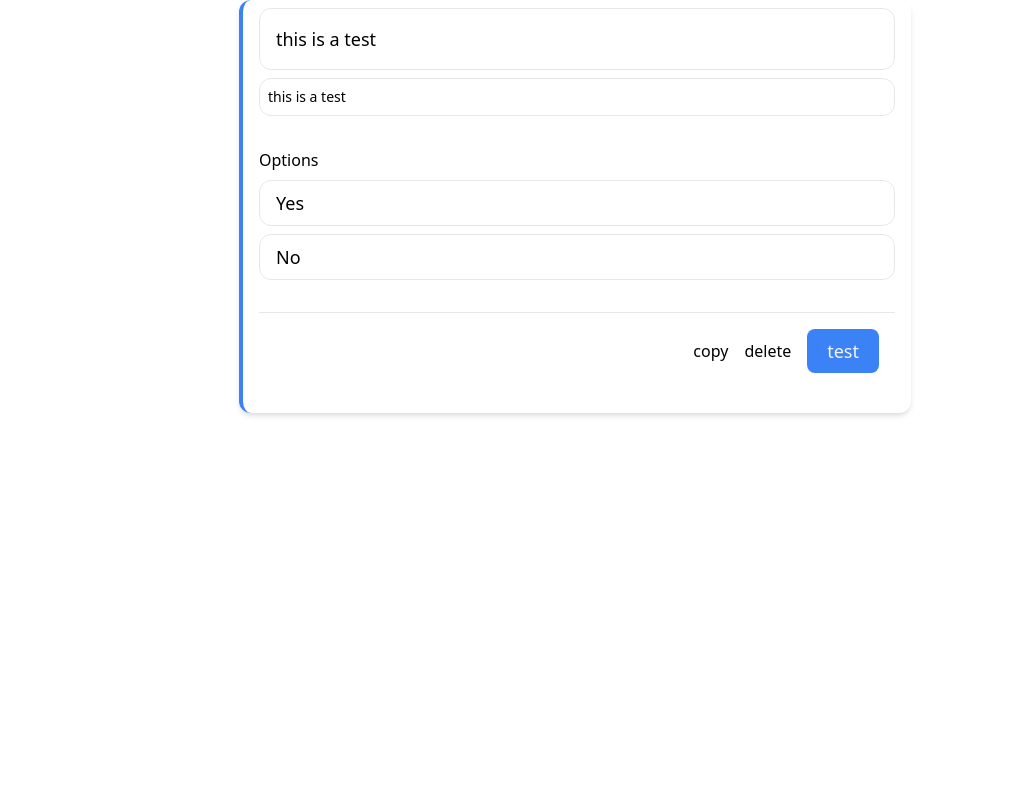
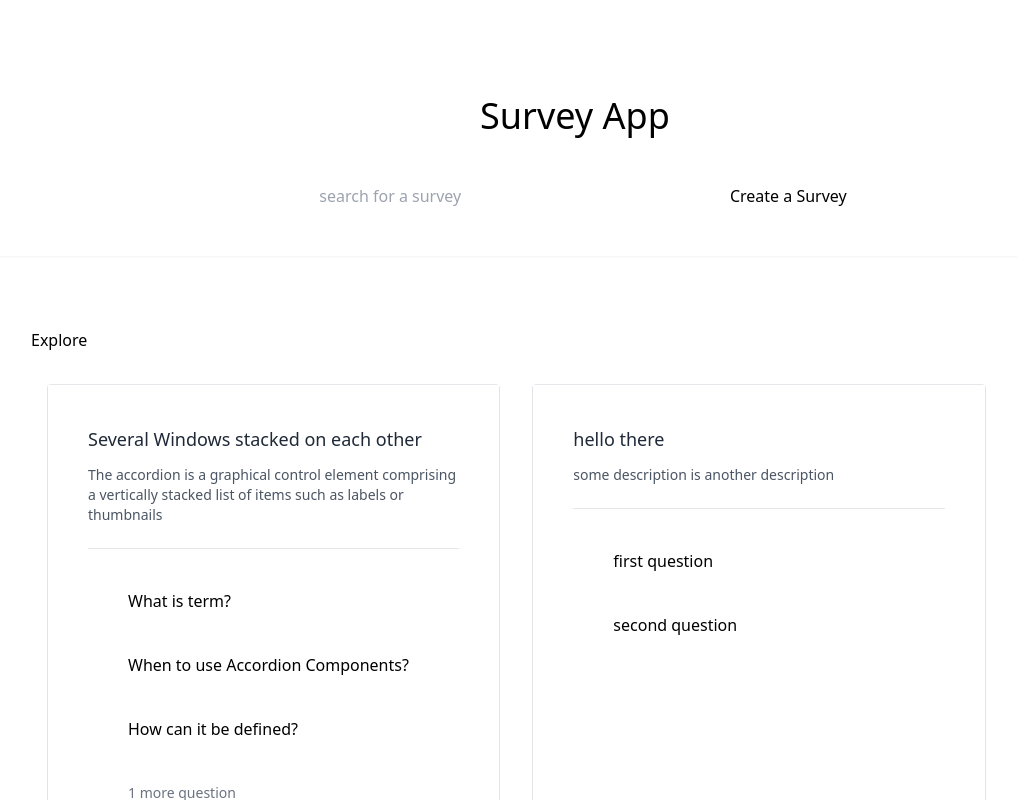
Before and after one commit to nabil-otsmane/Survey_app, a React (Create React App) app in the folder front/: page / in a window 1280 px wide. Shown: the top 800 px of the page, without its empty margins (65-1082 px from the left). Built offline with nearby package versions, Linux system fonts and the light colour scheme.

Commit message:
adding basic home page and survey component

```diff
--- a/front/src/App.js
+++ b/front/src/App.js
@@ -1,11 +1,53 @@
 import logo from './logo.svg';
 import './App.css';
 import Question from './components/question';
+import Survey from './components/survey';
+
+const surveys = [
+  {
+    description: "The accordion is a graphical control element comprising a vertically stacked list of items such as labels or thumbnails",
+    title: "Several Windows stacked on each other",
+    questions: ["What is term?", "When to use Accordion Components?", "How can it be defined?", "Chamber reached do he nothing be?"]
+  },
+  {
+    description: "some description is another description",
+    title: "hello there",
+    questions: ["first question", "second question"]
+  },
+  {
+    description: "some description is another description",
+    title: "hello there",
+    questions: ["first question", "second question"]
+  },
+  {
+    description: "some description is another description",
+    title: "hello you",
+    questions: ["first question", "second question"]
+  },
+]
 
 function App() {
   return (
-    <div className="App">
-      <Question question="this is a test" />
+    <div className="App flex flex-col h-screen my-16">
+      <div className="mainContent sticky top-0 bg-white z-50 shadow-sm w-screen">
+        <h1 className="text-center  text-4xl m-8">Survey App</h1>
+
+        <div className="flex justify-center my-8">
+          <input type="text" placeholder="search for a survey" className="p-4 w-1/3 rounded-full border-gray-400" />
+          <button>Create a Survey</button>
+        </div>
+
+      </div>
+
+      <div className="p-4 py-8 lg:mx-20 mx-4">
+        <div className="h-10"></div>
+        <h3>Explore</h3>
+        <div className="flex flex-wrap mt-4">
+          {
+            surveys.map(e => <Survey title={e.title} description={e.description} questions={e.questions} />)
+          }
+        </div>
+      </div>
     </div>
   );
 }
--- a/front/src/components/question.js
+++ b/front/src/components/question.js
@@ -1,13 +1,16 @@
 import React, { useState } from 'react';
+import { MdDelete, MdContentCopy, MdOutlineMoreHoriz } from 'react-icons/md'
 
 function Question({ question }) {
 
-    const [modify, setModify] = useState(false)
+    const [modify, setModify] = useState(true)
     const [quest, setQuest] = useState(question);
 
     return (
         <div className="max-w-md mx-auto bg-white rounded-xl shadow-md overflow-hidden md:max-w-2xl p-2 border-l-4 border-blue-500">
-            {modify && <div className="handle"></div>}
+            {modify && <div className="handle m-0">
+                <MdOutlineMoreHoriz />
+            </div>}
             <div className="mx-2">
                 <div className="question_cont">
                     {modify?
@@ -36,9 +39,9 @@ function Question({ question }) {
                     <hr />
 
                     <div className="flex flex-row-reverse space-x-reverse m-4">
-                        <button className="p-2 pl-5 pr-5 bg-blue-500 text-gray-100 text-lg rounded-lg focus:border-4 border-blue-300">test</button>
-                        <button className="rounded-lg mx-4">delete</button>
-                        <button>copy</button>
+                        <button className="p-2 pl-5 pr-5 bg-blue-500 text-gray-100 text-lg rounded-lg focus:border-4 border-blue-300">Done</button>
+                        <button className="rounded-lg mx-4"><MdDelete /></button>
+                        <button><MdContentCopy /></button>
                     </div>
                 </div>
             </div>
--- /dev/null
+++ b/front/src/components/survey.js
@@ -0,0 +1,47 @@
+import { useState } from "react";
+
+function Survey({ id, title, questions, description }) {
+
+    const len = questions.length - 3;
+
+    const [active, setActive] = useState(false)
+
+    return (
+        <div className={active ? "transition-all border-0 w-full": "transition-all md:w-5/12 w-full rounded border m-4"}>
+            <div className={active ? "relative p-10 h-full": "relative bg-white p-10 shadow-sm h-full"}>
+                <h3 className={active ? "transition-all text-3xl text-gray-800 text-center": "transition-all text-lg font-medium text-gray-800"}>{title}</h3>
+                <p className="text-sm font-light text-gray-600 my-3">
+                {description}
+                </p>
+
+                <div className="h-1 w-full mx-auto border-b my-5"></div>
+
+                {
+                    questions.slice(0, 3).map(e => <Question question={e} />)
+                }
+                {
+                    len > 0 && <Question question={`${len} more question` + (len > 1? "s": "")} disabled />
+                }
+
+                <div className="h-16">
+                    <button className="absolute bottom-8 right-10 p-4 px-8 rounded bg-blue-500 text-gray-100" onClick={() => setActive(!active)}>Take survey</button>
+                </div>
+
+            </div>
+        </div>
+    );
+}
+
+function Question({ question, disabled }) {
+
+    return (
+        <div className="transition hover:bg-indigo-50">
+            <div className="accordion-header cursor-pointer transition flex space-x-5 px-5 items-center h-16">
+                <i className="fas fa-plus"></i>
+                <h3 className={disabled? "text-gray-500 text-sm": ""}>{question}</h3>
+            </div>
+        </div>
+    )
+}
+
+export default Survey;
```
Also changed, not shown: 1 other file (tests, documents, lock files or other folders).
